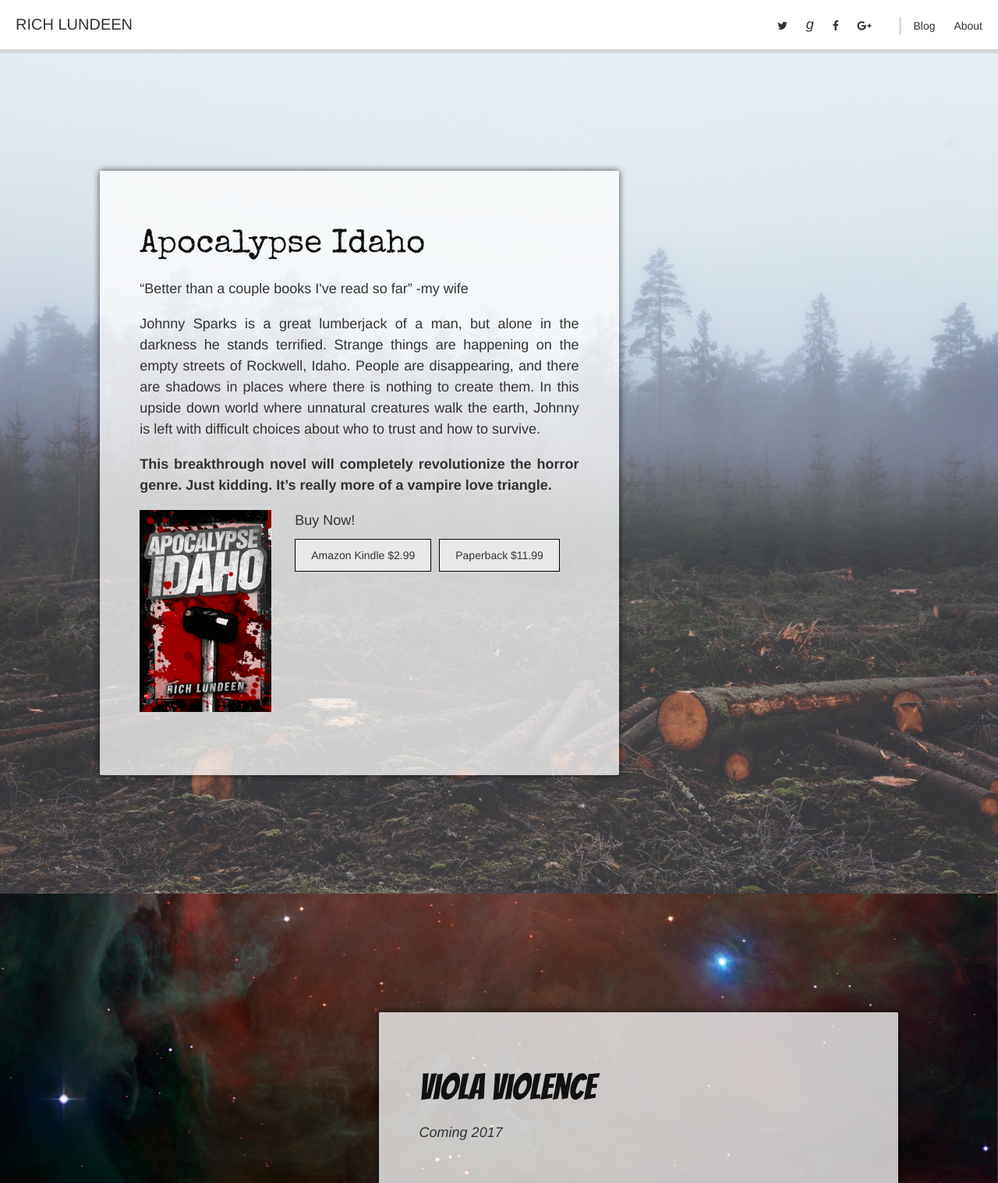
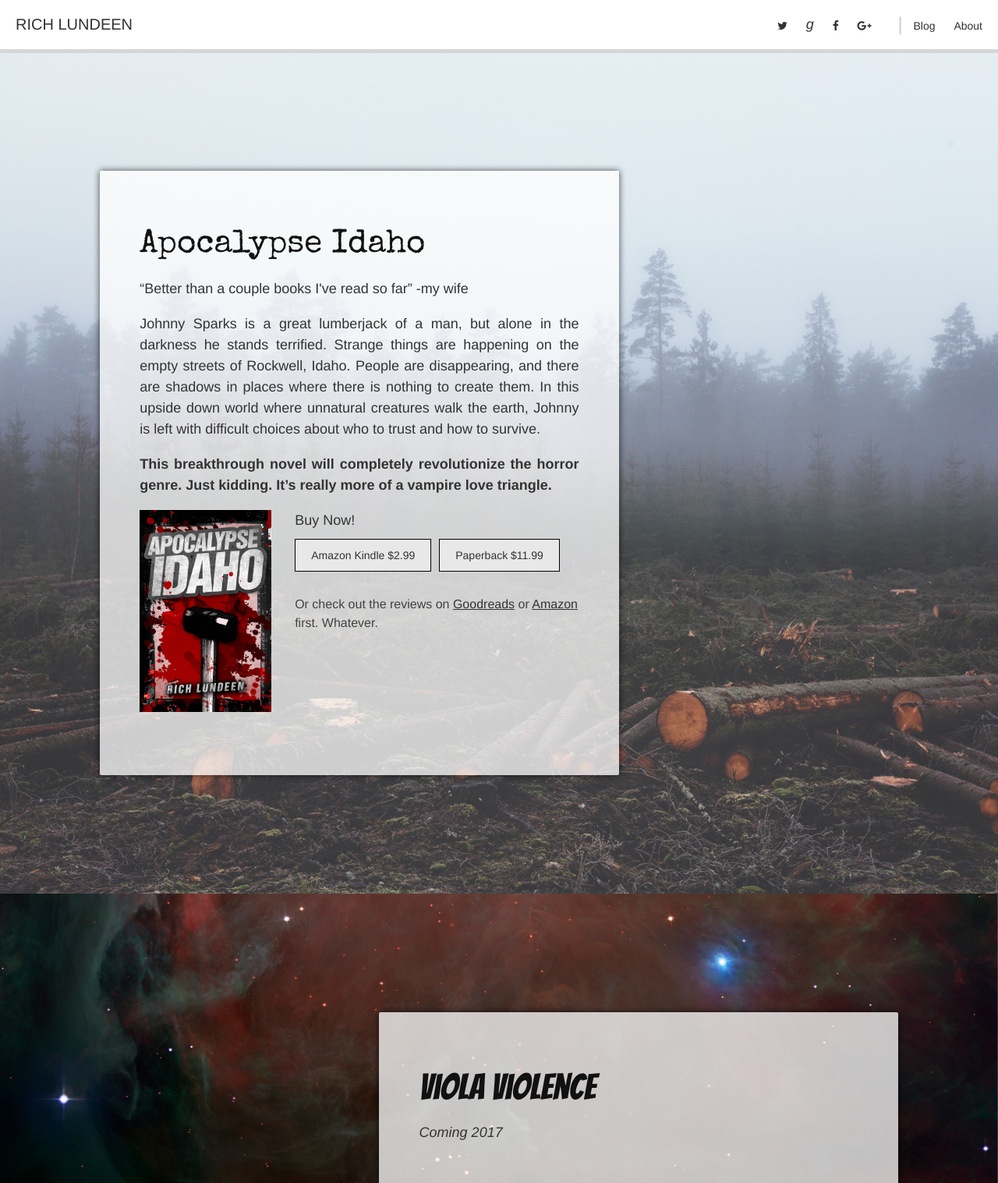
Before and after one commit to richlundeen/richlundeen, a Jekyll site: the page built from index.html, in a window 1280 px wide. Shown: the whole page at 78% size. Built offline with Jekyll 4.4.1, drawn with Linux system fonts in a browser that asks for light colours; nearby versions of some CDN libraries.

Commit message:
adding text to make it look better

```diff
--- a/index.html
+++ b/index.html
@@ -43,6 +43,7 @@ layout: default
     </ul>
 
     <!--<p class="paperback"><a href="http://www.amazon.com/Apocalypse-Idaho-Rich-Lundeen/dp/0986111309/">Paperback available</a> for $11.99</p>-->
+    <p class="paperback">Or check out the reviews on <a href="https://www.goodreads.com/book/show/24880107-apocalypse-idaho">Goodreads</a> or <a href="http://www.amazon.com/Apocalypse-Idaho-Rich-Lundeen/product-reviews/0986111309/ref=dp_db_cm_cr_acr_txt">Amazon</a> first. Whatever.</p>
   </div>
 </div>
 
```
